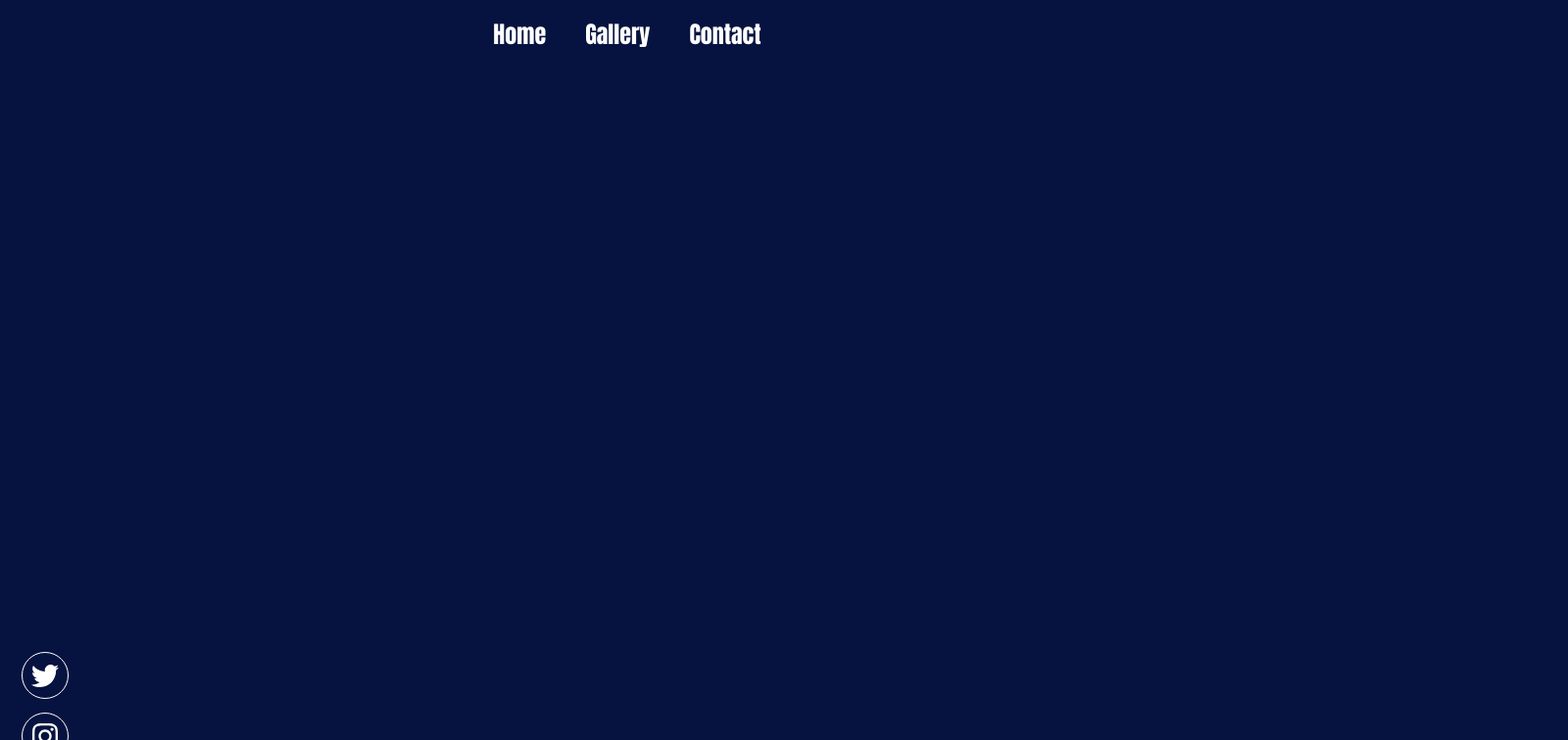
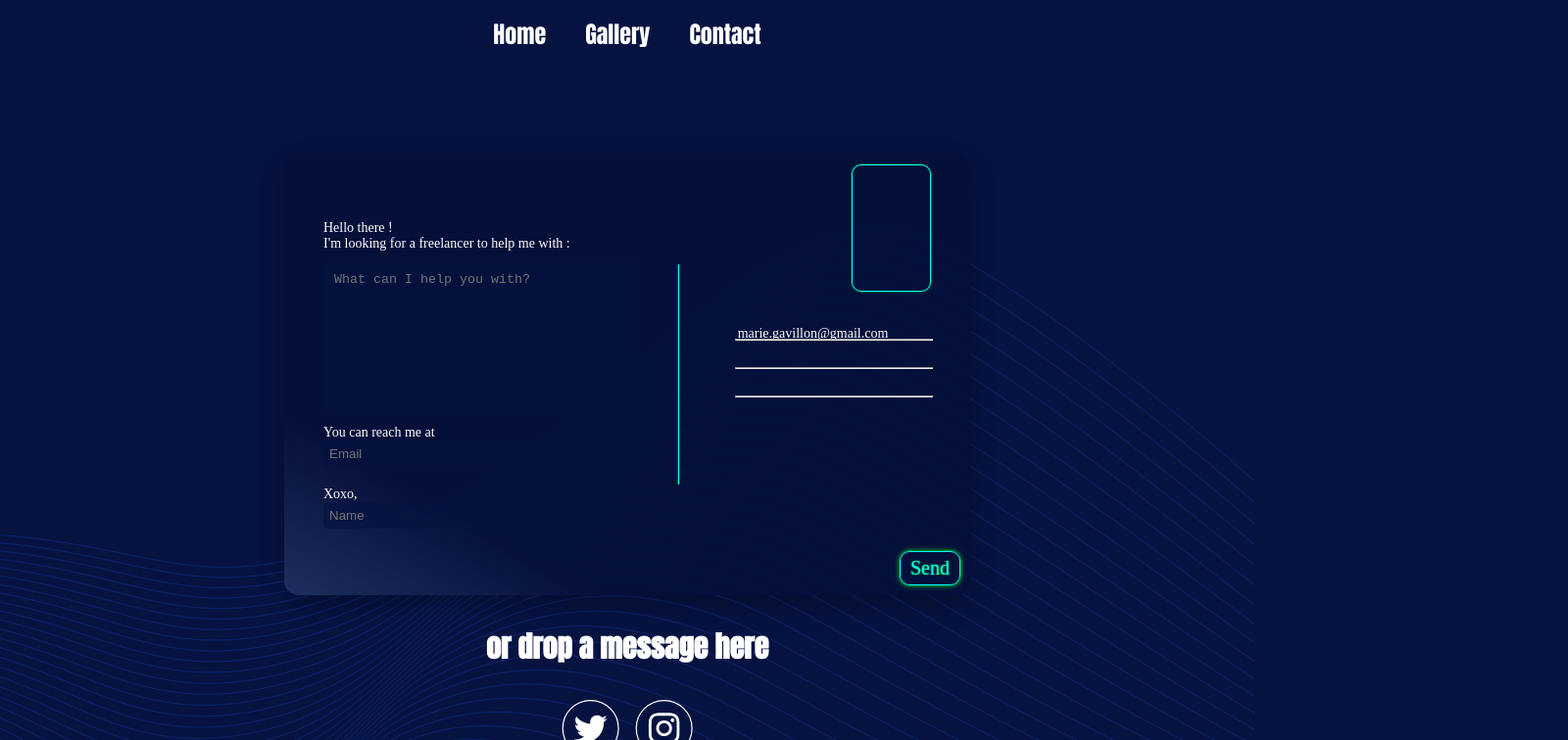
Before and after one commit to mgavillo/mgavillo.github.io, a React app: page /Contact in a window 1280 px wide. Shown: the top 756 px of the page at 98% size, 1600 px wide, since content can reach past the window. Built offline with nearby package versions, Linux system fonts and the light colour scheme; no server answers.

Commit message:
contact card added

```diff
--- a/src/App.tsx
+++ b/src/App.tsx
@@ -6,17 +6,10 @@ import { Socials } from "./Socials/Socials";
 import { Home } from "./Home/Home";
 import { Gallery } from "./Gallery/Gallery";
 import { Contact } from "./Contact/Contact";
-import Waves2 from "./Assets/Waves2";
-import Waves3 from "./Assets/Waves3";
 
 const App: FunctionComponent = () => {
   return (
     <Router>
-      <div id="background-wave-2">
-        <Waves3 />
-        <div id="background-verlay" />
-        {/* <Waves2 /> */}
-      </div>
       <Header />
       <Socials />
       <Routes>
--- /dev/null
+++ b/src/Contact/Contact.scss
@@ -0,0 +1,214 @@
+#contact-page-wrapper {
+    width: 100vw;
+    height: calc(100vh - 70px);
+    position: relative;
+    z-index: 0;
+    display: flex;
+    align-items: center;
+    flex-direction: column;
+    justify-content: center;
+    background-color: var(--background);
+    overflow: hidden;
+    #wave-background-wrapper {
+        mix-blend-mode: overlay;
+        position: absolute;
+        left: 0;
+        bottom: 0;
+        height: 100vw;
+        width: 150vh;
+        transform-origin: bottom left;
+        transform: rotate(90deg) translateX(-100%);
+        -moz-transform-origin: bottom left;
+        -moz-transform: rotate(90deg) translateX(-100%);
+        z-index: -4;
+    }
+}
+
+input[type="text"],
+textarea {
+    background-color: var(--background);
+    background-color: #061340a2;
+    border: 1px solid transparent;
+    box-shadow: 0 0 5px #eee;
+    overflow: auto;
+    outline: none;
+    border-radius: 5px;
+    color: white;
+    padding: 5px;
+    -webkit-box-shadow: none;
+    -moz-box-shadow: none;
+    box-shadow: none;
+
+    resize: none;
+}
+
+input:focus,
+input:active,
+textarea:focus {
+    border: 1px solid var(--neonBlue);
+    // background-color: transparent;
+}
+
+#card {
+    z-index: 50;
+    font-size: 14px;
+    width: 700px;
+    height: 450px;
+    position: relative;
+    background: #061340a2;
+
+    font-family: "Reenie Beanie", cursive;
+    border-radius: 15px;
+    box-shadow: 0px 10px 30px -5px rgba(0, 0, 0, 0.3);
+    #card-background {
+        z-index: -1;
+        content: "";
+        position: absolute;
+        width: 100%;
+        height: 100%;
+
+        border-radius: inherit;
+        background: linear-gradient(
+            30deg,
+            var(--neonBlue) 24%,
+            var(--neonPink) 29%,
+            var(--blue) 33%,
+            var(--second) 39%,
+            var(--background) 45%
+        );
+        background-position: var(--dp);
+        background-size: 400% 400%;
+        transition: all 0.1s;
+
+        opacity: 30%;
+        mix-blend-mode: overlay;
+    }
+
+    #action-wrapper {
+        position: absolute;
+        bottom: 0;
+        left: 0;
+        right: 0;
+        margin-left: auto;
+        margin-right: auto;
+    }
+
+    backdrop-filter: blur(2px);
+    -webkit-backdrop-filter: blur(2px);
+
+    transition: all 0.1s;
+    display: flex;
+    align-items: center;
+    &:hover {
+        box-shadow: 0px 30px 100px -10px rgba(0, 0, 0, 0.4);
+        transform: scale(1.1) rotateX(var(--dx)) rotateY(var(--dy));
+        perspective: 10000px;
+        cursor: pointer;
+    }
+
+    #card-content,
+    #card-to {
+        width: 50%;
+        height: 100%;
+
+        padding: 30px;
+        div,
+        textarea {
+            padding: 10px;
+        }
+    }
+    #card-content {
+        display: flex;
+        align-items: flex-start;
+        justify-content: center;
+        flex-direction: column;
+    }
+    #card-to {
+        #img-wrapper {
+            height: 30%;
+            width: 100%;
+            display: flex;
+            justify-content: flex-end;
+            & > div {
+                height: 80%;
+                width: 25%;
+                border: 0.3px solid var(--neonBlue);
+                box-shadow: 0 0 2px var(--neonGreen);
+
+                margin-right: 20px;
+                border-radius: 10px;
+            }
+        }
+        #to-infos {
+            width: 100%;
+            display: flex;
+            align-items: flex-start;
+            flex-direction: column;
+            justify-content: flex-start;
+            #my-mail{
+                margin-bottom: -20px;
+                margin-left: 10px;
+            }
+        }
+    }
+    #send-button {
+        position: absolute;
+        bottom: 10px;
+        right: 10px;
+
+        font-size: 20px;
+        padding: 5px 10px;
+        border: 1px solid white;
+        color: white;
+        border-radius: 10px;
+        transition: all 1s;
+
+    }
+    .send-abled{
+        border: 1px solid var(--neonBlue) !important;
+        box-shadow: 0 0 5px var(--neonGreen);
+        text-shadow: 0 0 2px var(--neonGreen);
+        color: var(--neonBlue) !important;
+
+        &:hover {
+            cursor: pointer;
+            // background: linear-gradient(to left, var(--neonBlue), var(--neonGreen));
+            box-shadow: 0 0 5px var(--neonGreen), 0 0 2px var(--neonBlue);
+
+            // color: var(--darkBlue);
+            mix-blend-mode: hard-light;
+            font-size: 24px;
+        }
+    }
+    .largeInput {
+        margin-left: 10px;
+        width: 300px;
+        height: 30%;
+    }
+    .email-input {
+        width: 310px;
+    }
+    .name-input {
+        width: 273px;
+    }
+    .vertical-divider,
+    .horizontal-divider {
+        background-color: var(--neonBlue);
+        border-radius: 5px;
+    }
+    .vertical-divider {
+        height: 50%;
+        width: 1px;
+        box-shadow: 0 0 2px var(--neonGreen);
+        // outline: 0.5px solid var(--neonGreen);
+    }
+    .horizontal-divider {
+        // height: 0.3px;
+        width: 200px;
+        margin-bottom: 20px;
+        padding: 0;
+        color: var(--neonBlue);
+        // box-shadow: 0 0 2px var(--neonGreen);
+
+    }
+}
--- a/src/Contact/Contact.tsx
+++ b/src/Contact/Contact.tsx
@@ -1,7 +1,107 @@
-import React, { FunctionComponent }  from 'react';
+import React, { FunctionComponent, useEffect, useRef, useState } from "react";
+import Waves2 from "../Assets/Waves2";
+import { ActionButton } from "../Components/ActionButton";
+import "./Contact.scss";
+const setProp = (ref, prop, value) =>
+  ref.current.style.setProperty(prop, value);
 
-export const Contact:FunctionComponent = () => {
-    return(
-        <></>
-    )
-}
+export const Contact: FunctionComponent = () => {
+  const [cardActive, setCardActive] = useState(false);
+  const ref = useRef<HTMLDivElement | null>(null);
+
+  useEffect(() => {
+    setProp(ref, "--dx", "0deg");
+    setProp(ref, "--dy", "0deg");
+  }, []);
+
+  const onMouseMove = (e) => {
+    if (cardActive) {
+      if (!ref.current) return;
+      let width = ref.current.offsetWidth;
+      let XRel = e.pageX - ref.current.offsetLeft;
+      let YRel = e.pageY - ref.current.offsetTop;
+
+      let YAngle = -(0.5 - XRel / width) * 40;
+      let XAngle = (0.5 - YRel / width) * 40;
+      // console.log(XAngle,Math.sqrt(XAngle * XAngle ))
+      setProp(ref, "--dx", `${XAngle}deg`);
+      setProp(ref, "--dy", `${YAngle}deg`);
+      setProp(
+        ref,
+        "--dp",
+        `${Math.sqrt(XAngle * XAngle) + Math.sqrt(YAngle * YAngle) / 2}%`
+      );
+    }
+  };
+
+  const onPointerOut = (e) => {
+    setProp(ref, "--dx", "0deg");
+    setProp(ref, "--dy", "0deg");
+    setProp(ref, "--dp", "0%");
+    setCardActive(false);
+  };
+
+  const onMouseEnter = () => {
+    setCardActive(true);
+  };
+
+  return (
+    <div id="contact-page-wrapper">
+      <div
+        ref={ref}
+        id="card"
+        onMouseMove={onMouseMove}
+        onMouseLeave={onPointerOut}
+        onMouseEnter={onMouseEnter}
+      >
+        <div id="card-background" />
+        <div id="card-content">
+          <div>
+            Hello there !<br />
+            I'm looking for a freelancer to help me with :{" "}
+          </div>
+          <textarea
+            className="largeInput input"
+            placeholder="What can I help you with?"
+          ></textarea>
+          <div>
+            You can reach me at{" "}
+            <input
+              type="text"
+              placeholder="Email"
+              className="input email-input"
+            ></input>
+          </div>
+          <div>
+            Xoxo,{" "}
+            <input
+              type="text"
+              className="input name-input"
+              placeholder="Name"
+            ></input>
+          </div>
+        </div>
+        <div className="vertical-divider"></div>
+        <div id="card-to">
+          <div id="img-wrapper">
+            <div className="Img"></div>
+          </div>
+          <div id="to-infos">
+            <div id="my-mail">marie.gavillon@gmail.com</div>
+            <hr className="horizontal-divider"/>
+            <hr className="horizontal-divider"/>
+            <hr className="horizontal-divider"/>
+          </div>
+        </div>
+        <div id="send-button" className={"no-select " + "send-abled"}>
+          Send
+        </div>
+        {/* <ActionButton text="SEND" /> */}
+      </div>
+      <h3>or drop a message here</h3>
+      <div id="wave-background-wrapper">
+        <Waves2 />
+      </div>
+    </div>
+  );
+};
--- a/src/Header/Header.scss
+++ b/src/Header/Header.scss
@@ -9,6 +9,7 @@
     font-size: 3vh;
     position: relative;
     font-family: 'Anton', sans-serif;
+    z-index: 1;
 }
 
 #header-content {
--- a/src/Socials/Instagram.tsx
+++ b/src/Socials/Instagram.tsx
@@ -4,8 +4,8 @@ export const Instagram: FunctionComponent = () => {
   return (
     <svg
       className="social-icon"
-      width="62"
-      height="62"
+      // width="62"
+      // height="62"
       viewBox="0 0 62 62"
       fill="none"
       xmlns="http://www.w3.org/2000/svg"
--- a/src/Socials/Socials.scss
+++ b/src/Socials/Socials.scss
@@ -4,13 +4,16 @@
     align-items: center;
     justify-content: center;
     position: fixed;
-    left: 0;
+    left: 10px;
     bottom: 10px;
-    width: 100px;
+    width: max-content;
+    height: max-content;
     z-index: 10;
 }
 
-.icon {
+.social-icon {
+    width: 62px;
+    height: 62px;
     & circle {
         fill: var(--background);
         stroke: var(--second);
@@ -28,3 +31,17 @@
         }
     }
 }
+
+.socials-contact-page{
+    flex-direction: row !important;
+    right: 0;
+    // background-color: aqua;
+    // top: 0;
+    // bottom: 0 !important;
+    margin-left: auto;
+    margin-right: auto;
+    .social-icon{
+        width: 75px!important;
+        height: 75px!important
+    }
+}
--- a/src/Socials/Socials.tsx
+++ b/src/Socials/Socials.tsx
@@ -2,10 +2,13 @@ import React, { FunctionComponent } from "react";
 import { Twitter } from "./Twitter";
 import { Instagram } from "./Instagram";
 import "./Socials.scss";
+import { useLocation } from "react-router-dom";
 
 export const Socials: FunctionComponent = () => {
+  const loc = useLocation()
+  console.log(loc)
   return (
-    <div id="socials-wrapper">
+    <div id="socials-wrapper" className={loc.pathname === "/Contact" ? "socials-contact-page" : ""}>
       <Twitter />
       <Instagram />
     </div>
--- a/src/Socials/Twitter.tsx
+++ b/src/Socials/Twitter.tsx
@@ -9,8 +9,8 @@ export const Twitter: FunctionComponent = () => {
     <svg
       className="social-icon"
       onClick={onTwitterClick}
-      width="62"
-      height="62"
+      // width="62"
+      // height="62"
       viewBox="0 0 62 62"
       fill="none"
       xmlns="http://www.w3.org/2000/svg"
--- a/src/index.tsx
+++ b/src/index.tsx
@@ -1,9 +1,10 @@
 import React from 'react'
-import ReactDOM from 'react-dom'
+import * as ReactDOM from 'react-dom/client'
 import App from "./App"
 import './index.scss'
 
-ReactDOM.render(
-    <App/>,
-    document.getElementById('app-root'),
-)
+
+const container = document.getElementById('app-root') as Element;
+
+const root = ReactDOM.createRoot(container);
+root.render(<App/>);
```
Also changed, not shown: src/Home/Home.tsx (+10 -4 lines), webpack.config.cjs (+17 -12 lines).
